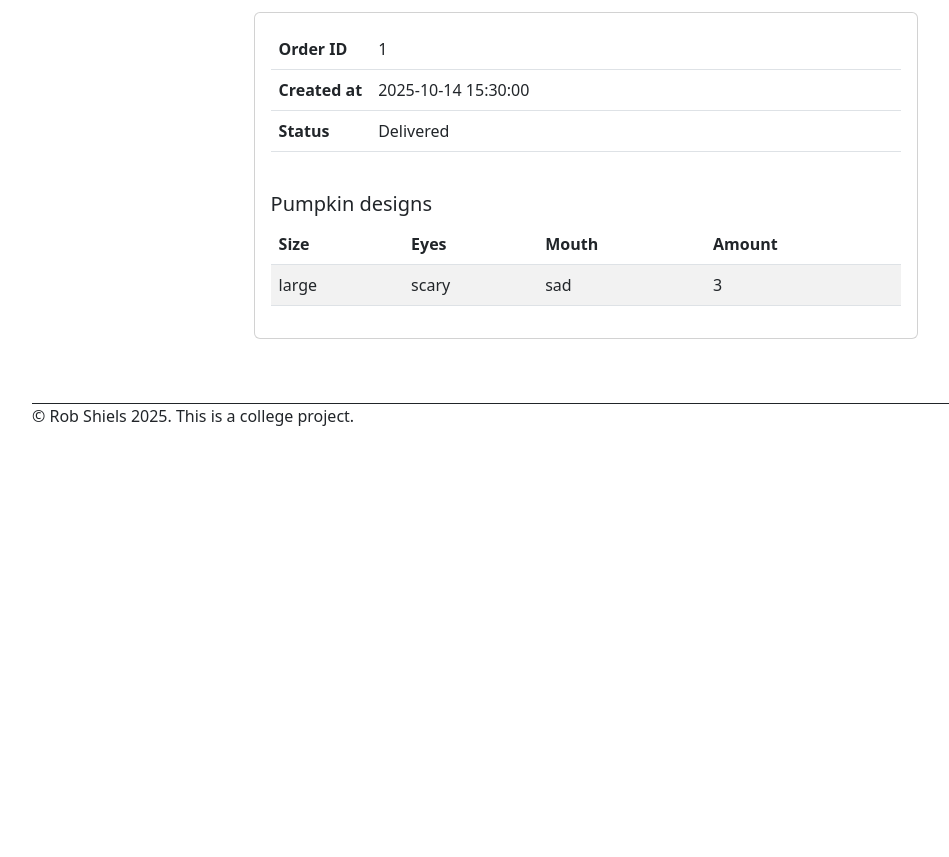
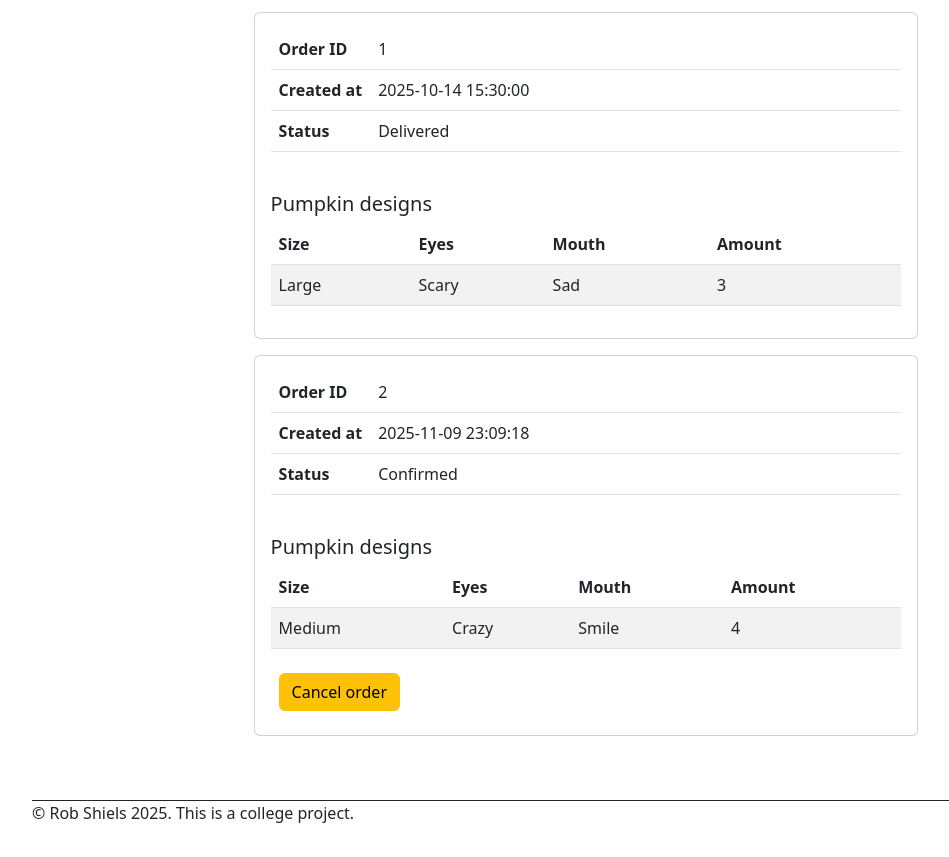
Before and after one commit to shielsr/assignment-04, a Flask app: page /my-account in a window 1280 px wide. Shown: the part 463-1320 px from the top of the page, without its empty margins (54-1003 px from the left). Before the commit the page ends 889 px from the top, so only its background shows below. Run offline with Flask 3, Linux system fonts and the light colour scheme; a user stored in the database is signed in; parts of the project's set-up code (start-up, migrations or seed data) failed here and were passed over; some libraries are stand-ins or nearby versions.

Commit message:
Added .get() requests for /create and /add pages. Minor HTML polish

```diff
--- a/app.py
+++ b/app.py
@@ -105,12 +105,17 @@ def create_pumpkin_action():
     )
     db.session.add(order)
     db.session.commit()
-    # Aware that it's better to use get() so I can include defaults
+    # Using gets() to set up defaults, for safety
+    size = request.form.get("size", "medium").capitalize()
+    eyes = request.form.get("eyes", "scary").capitalize()
+    mouth = request.form.get("mouth", "sad").capitalize()
+    amount = int(request.form.get("amount", "1"))
+
     pumpkin = PumpkinDesign(
-        size=request.form["size"],
-        eyes=request.form["eyes"],
-        mouth=request.form["mouth"],
-        amount=request.form["amount"],
+        size=size,
+        eyes=eyes,
+        mouth=mouth,
+        amount=amount,
         order_id = order.order_id  # Adds the order id to the pumpkin_design table
     )
 
@@ -131,12 +136,18 @@ def add_another_pumpkin(order_id):
 def add_another_action(order_id):
     order = Order.query.get_or_404(order_id)
 
+    # Using gets() to set up defaults, for safety
+    size = request.form.get("size", "medium").capitalize()
+    eyes = request.form.get("eyes", "scary").capitalize()
+    mouth = request.form.get("mouth", "sad").capitalize()
+    amount = int(request.form.get("amount", "1"))
+
     pumpkin = PumpkinDesign(
-        size=request.form["size"],
-        eyes=request.form["eyes"],
-        mouth=request.form["mouth"],
-        amount=request.form["amount"],
-        order_id = order.order_id  # Adds the order_id to the pumpkin_design table
+        size=size,
+        eyes=eyes,
+        mouth=mouth,
+        amount=amount,
+        order_id = order.order_id  # Adds the order id to the pumpkin_design table
     )
 
     db.session.add(pumpkin)
@@ -228,7 +239,7 @@ def seed_defaults():
         db.session.commit()
 
     if not PumpkinDesign.query.first():  # Only seed if empty
-        design1 = PumpkinDesign(design_id=1, size="large", eyes="scary", mouth="sad", amount=3, created_at=datetime(2025, 10, 14, 15, 30), order_id=1)
+        design1 = PumpkinDesign(design_id=1, size="Large", eyes="Scary", mouth="Sad", amount=3, created_at=datetime(2025, 10, 14, 15, 30), order_id=1)
         db.session.add_all([design1])
         db.session.commit()
 
@@ -237,7 +248,6 @@ def seed_defaults():
 if __name__ == '__main__':
     with app.app_context():
         db.create_all()   # Create tables if not exist
-        seed_defaults()   # Add default data if empty
 
     # gunicorn -k geventwebsocket.gunicorn.workers.GeventWebSocketWorker -w 1 app:app
     app.run(debug=True, port=8000)
--- a/config.py
+++ b/config.py
@@ -6,6 +6,6 @@ import os
 SECRET_KEY = os.getenv('SECRET_KEY', 'not-set')
 
 # When deploying, set in the environment to the PostgreSQL URL
-# SQLALCHEMY_DATABASE_URI = os.getenv('DATABASE_URL', 'sqlite:///db.sqlite3')
+SQLALCHEMY_DATABASE_URI = os.getenv('DATABASE_URL', 'sqlite:///db.sqlite3')
 
-SQLALCHEMY_DATABASE_URI = os.getenv('DATABASE_URL')
+# SQLALCHEMY_DATABASE_URI = os.getenv('DATABASE_URL')
--- a/templates/add.html
+++ b/templates/add.html
@@ -35,7 +35,7 @@
                     <label for="eye-select" class="form-label">
                         Eyes:
                     </label>
-                    <select id="eye-select" name="eyes" class="form-select" aria-label="Select pumpkin eyes">
+                    <select id="eye-select" name="eyes" class="form-select" aria-label="Select pumpkin eyes" required>
                         <option value="" disabled selected>Select eyes</option>
                         <option value="scary">Scary</option>
                         <option value="crazy">Crazy</option>
@@ -47,7 +47,7 @@
                     <label for="mouth-select" class="form-label">
                         Mouth:
                     </label>
-                    <select id="mouth-select" name="mouth" class="form-select" aria-label="Select pumpkin mouth">
+                    <select id="mouth-select" name="mouth" class="form-select" aria-label="Select pumpkin mouth" required>
                         <option value="" disabled selected>Select mouth</option>
                         <option value="vampire">Vampire</option>
                         <option value="smile">Smile</option>
--- a/templates/create.html
+++ b/templates/create.html
@@ -37,7 +37,7 @@
                     <label for="eye-select" class="form-label">
                         Eyes:
                     </label>
-                    <select id="eye-select" name="eyes" class="form-select" aria-label="Select pumpkin eyes">
+                    <select id="eye-select" name="eyes" class="form-select" aria-label="Select pumpkin eyes" required>
                         <option value="" disabled selected>Select eyes</option>
                         <option value="scary">Scary</option>
                         <option value="crazy">Crazy</option>
@@ -49,7 +49,7 @@
                     <label for="mouth-select" class="form-label">
                         Mouth:
                     </label>
-                    <select id="mouth-select" name="mouth" class="form-select" aria-label="Select pumpkin mouth">
+                    <select id="mouth-select" name="mouth" class="form-select" aria-label="Select pumpkin mouth" required>
                         <option value="" disabled selected>Select mouth</option>
                         <option value="vampire">Vampire</option>
                         <option value="smile">Smile</option>
@@ -61,7 +61,7 @@
                     <label for="pumpkin-amount" class="form-label">
                         Amount of pumpkins (10 maximum):
                     </label>
-                    <input class="form-control" type="number" name="amount" placeholder="1" value="1" id="pumpkin-amount" min="1" max="10" step="1" inputmode="numeric">
+                    <input class="form-control" type="number" name="amount" placeholder="1" value="1" id="pumpkin-amount" min="1" max="10" step="1" inputmode="numeric" required>
                 </div>
             </div>
             <button type="submit" class="btn btn-primary m-2">Add to my order</button>
--- a/templates/my-account.html
+++ b/templates/my-account.html
@@ -102,7 +102,7 @@
         {% if order.status != "Delivered" %}
 
         <form id="order-form" action="{{url_for('delete_order', order_id=order.order_id)}}" method="post">
-            <button type="submit" class="btn btn-primary m-2">Cancel order</button>
+            <button type="submit" class="btn btn-warning m-2">Cancel order</button>
         </form>
         {% endif %}
     </div>
```
Also changed, not shown: documentation.md (+5 -0 lines), templates/order.html (+6 -6 lines), instance/db.sqlite3.
